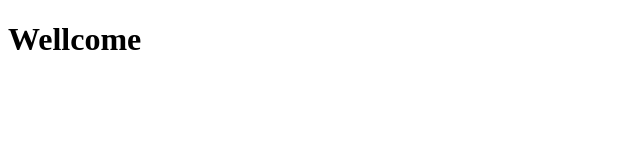
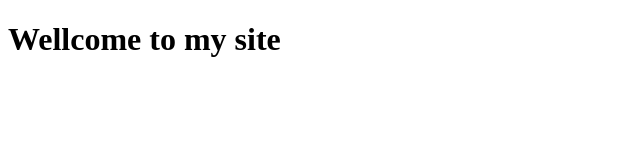
Before and after one commit to chayayosefi/chaya.github.io, a plain HTML site: page index.html in a window 1280 px wide. Shown: the whole page, without its empty margins (0-640 px from the left). Drawn offline with Linux system fonts and the light colour scheme.

Commit message:
second commit

```diff
--- a/index.html
+++ b/index.html
@@ -3,10 +3,10 @@
 <head>
     <meta charset="UTF-8">
     <meta name="viewport" content="width=device-width, initial-scale=1.0">
-    <title>Document</title>
+    <title>my site</title>
 </head>
 <body>
-    <h1>Wellcome </h1>
+    <h1>Wellcome to my site </h1>
 
 </body>
 </html>
```
Also changed, not shown: 1 other file.
